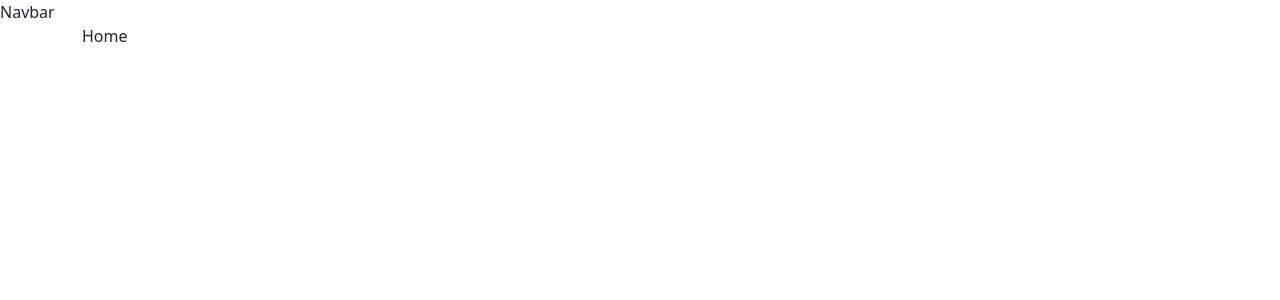
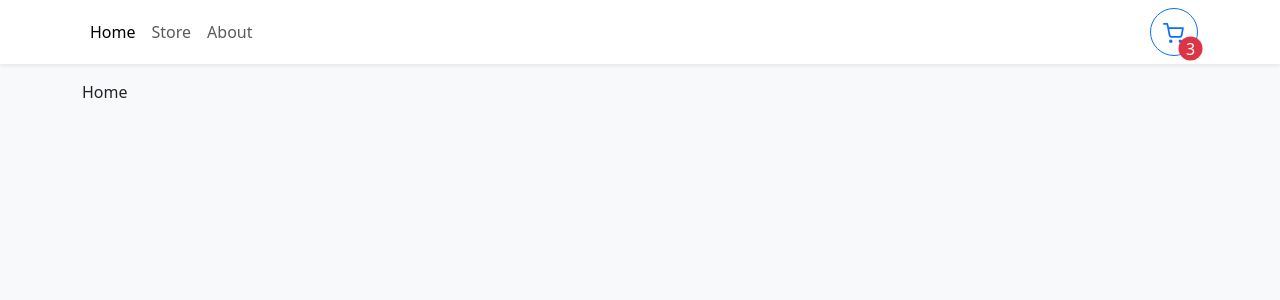
Before and after one commit to erfaneton/Shopping-Cart, a React (Vite) app: page / in a window 1280 px wide. Shown: the top 300 px of the page. Built offline with nearby package versions, Linux system fonts and the light colour scheme.

Commit message:
Feat: Navbar with bootstarp

```diff
--- a/index.html
+++ b/index.html
@@ -8,7 +8,7 @@
   <title>Shopping</title>
 </head>
 
-<body>
+<body class="bg-light">
   <div id="root"></div>
   <script type="module" src="/src/main.tsx"></script>
 </body>
--- a/package.json
+++ b/package.json
@@ -14,6 +14,7 @@
     "react": "^18.2.0",
     "react-bootstrap": "^2.9.0",
     "react-dom": "^18.2.0",
+    "react-icons": "^4.11.0",
     "react-router-dom": "^6.16.0"
   },
   "devDependencies": {
--- a/src/components/Navbar/Navbar.css
+++ b/src/components/Navbar/Navbar.css
@@ -0,0 +1,4 @@
+.icon {
+    font-size: 1.3rem;
+    margin-right: 1rem;
+}
--- a/src/components/Navbar/Navbar.tsx
+++ b/src/components/Navbar/Navbar.tsx
@@ -1,7 +1,24 @@
-import React from 'react'
+import { Container, Nav, Navbar as NavbarBs, Button } from 'react-bootstrap'
+import { NavLink } from 'react-router-dom'
+import { FiShoppingCart } from 'react-icons/fi'
+import './Navbar.css'
 
 export default function Navbar() {
     return (
-        <div>Navbar</div>
+        <NavbarBs sticky='top' className='bg-white shadow-sm mb-3'>
+            <Container>
+                <Nav>
+                    <Nav.Link to='/' as={NavLink}>Home</Nav.Link>
+                    <Nav.Link to='/store' as={NavLink}>Store</Nav.Link>
+                    <Nav.Link to='/about' as={NavLink}>About</Nav.Link>
+                </Nav>
+                <Button style={{ width: '3rem', height: '3rem', position: 'relative' }}
+                    variant='outline-primary'
+                    className='rounded-circle'><FiShoppingCart className='icon' />
+                    <div className='rounded-circle bg-danger d-flex justify-content-center align-item-center' style={{ color: 'white', width: '1.5rem', height: '1.5rem', position: 'absolute', bottom: 0, right: 0, transform: 'translate(23%,23%)' }}>3</div>
+                </Button>
+            </Container>
+        </NavbarBs>
+
     )
 }
```
Also changed, not shown: 1 other file (tests, documents, lock files or other folders).
